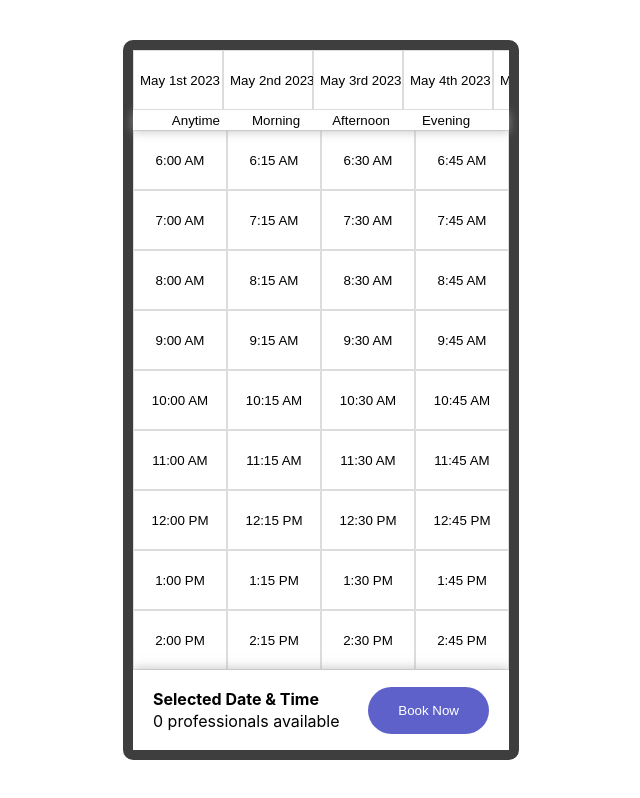
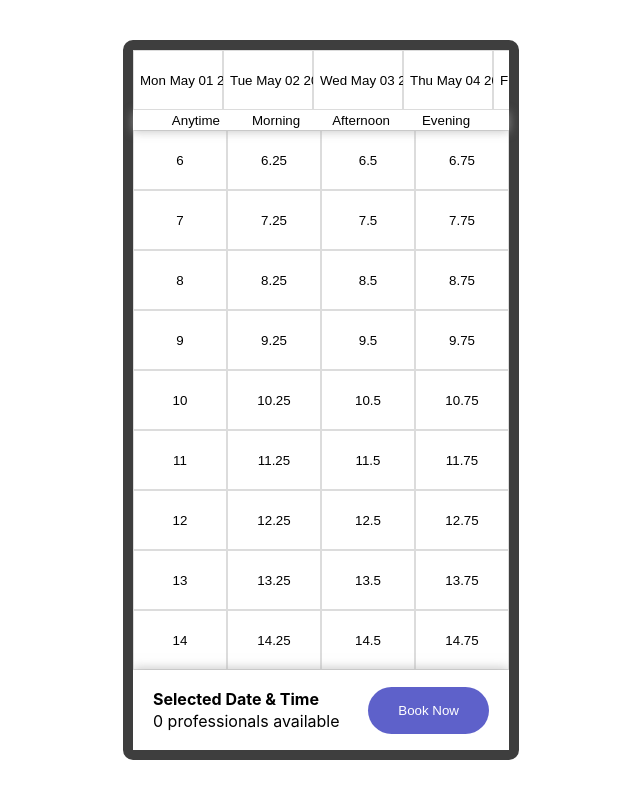
Before and after one commit to johnsn27/soloTest, a React (Create React App) app: page / in a window 1280 px wide. Shown: the whole page, without its empty margins (319-959 px from the left). Built offline with nearby package versions, Linux system fonts and the light colour scheme.

Commit message:
T6 - Update DayItem, TimeItem & PeriodItem to reflect selected state by adding the class selected when the item is selected

```diff
--- a/src/components/DayItem.tsx
+++ b/src/components/DayItem.tsx
@@ -14,7 +14,14 @@ const DayItem = ({ day, rootStore }: Props) => {
     setSelectedDay(day);
   };
 
-  return <button className="dayItem" onClick={handleClick}>{formattedDay}</button>;
+  return (
+    <button
+      className={`dayItem ${selectedDay === day ? "selected" : ""}`}
+      onClick={handleClick}
+    >
+      {day}
+    </button>
+  );
 };
 
 export default DayItem;
--- a/src/components/PeriodItem.tsx
+++ b/src/components/PeriodItem.tsx
@@ -12,7 +12,14 @@ const PeriodItem = ({ period, rootStore }: Props) => {
     setSelectedPeriod(period);
   };
 
-  return <button className="periodItem" onClick={handleClick}>{period}</button>;
+  return (
+    <button
+      className={`periodItem ${selectedPeriod === period ? "selected" : ""}`}
+      onClick={handleClick}
+    >
+      {period}
+    </button>
+  );
 };
 
 export default PeriodItem;
--- a/src/components/TimeItem.tsx
+++ b/src/components/TimeItem.tsx
@@ -22,7 +22,14 @@ const TimeItem = ({ time, rootStore }: Props) => {
     .format('h:mm A');
 
 
-  return <button className="timeItem" onClick={handleClick}>{formattedTime}</button>;
+    return (
+      <button
+        className={`timeItem ${selectedTime === time ? "selected" : ""}`}
+        onClick={handleClick}
+      >
+        {time}
+      </button>
+    );
 };
 
 export default TimeItem;
```
